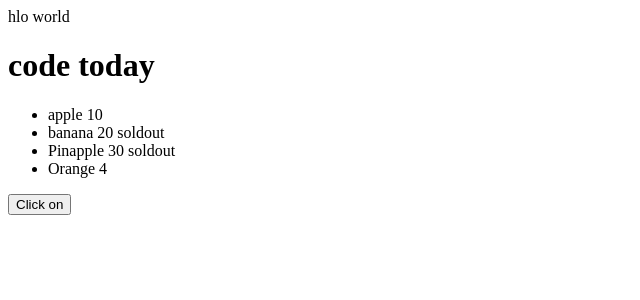
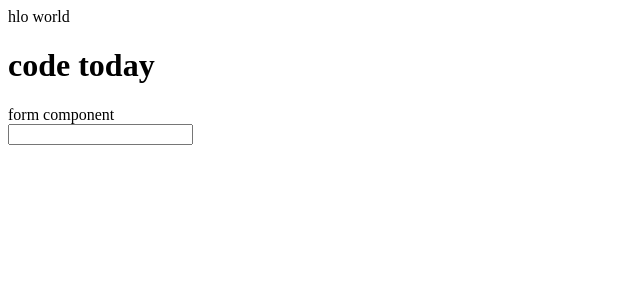
Before and after one commit to Indranil102/MY-react, a React (Vite) app in the folder NewStart/first_lect/: page / in a window 1280 px wide. Shown: the top 300 px of the page, without its empty margins (0-640 px from the left). Built offline with nearby package versions, Linux system fonts and the light colour scheme.

Commit message:
adding form component

```diff
--- a/NewStart/first_lect/src/App.jsx
+++ b/NewStart/first_lect/src/App.jsx
@@ -1,17 +1,19 @@
 
-import Fruits from "./Components/Fruits"
+// import Fruits from "./Components/Fruits"
 import ConditionalComponent from "./Components/ConditionalComponent"
-import Message from "./Components/Message"
+import Form from "./Components/Form"
+// import Message from "./Components/Message"
+// import Counter from "./Components/Counter"
 function App() {
 
-  const  person ={
-    name:"Indu ",
-    message:"hi im there for you",
-    seatNumber:[1,2,34,7],
+  // const  person ={
+  //   name:"Indu ",
+  //   message:"hi im there for you",
+  //   seatNumber:[1,2,34,7],
 
-  }
+  // }
 
-  console.log(person)
+  //console.log(person)
   return (
     <>
       <div>
@@ -19,10 +21,12 @@ function App() {
         </div>
         <ConditionalComponent/>
 
-        <Fruits/>
+        {/* <Fruits/>
         <Message/>
 
+        <Counter/> */}
 
+        <Form/>
 
     </>
   )
--- /dev/null
+++ b/NewStart/first_lect/src/Components/Counter.jsx
@@ -0,0 +1,33 @@
+import { useState } from "react"
+
+const Counter = () => {
+    const [count, setCount]=useState(0) ;
+    const [increment, setIncrement]= useState(1);
+
+    function handleClick(){
+        setCount(count+increment)
+    }
+    function notClick(){
+        setCount(count-increment)  // it is by variable
+    }
+    function increseIncrement(){
+        setIncrement(increment+1)
+    }
+    function decreaseIncrement(){
+        setIncrement(increment-1)
+    }
+  return (
+    <div>
+     <h1> Counter value is : {count}</h1>
+     <button onClick={handleClick}>click</button>
+     <button onClick={notClick}>not click</button>
+
+
+     <h1>We are incrementing by value: {increment}</h1>
+     <button onClick={increseIncrement}>Increment </button>
+     <button onClick={decreaseIncrement}>Decrement </button>
+    </div>
+  )
+}
+
+export default Counter
--- /dev/null
+++ b/NewStart/first_lect/src/Components/Form.jsx
@@ -0,0 +1,21 @@
+import { useState } from "react"
+
+const Form = () => {
+    const [name, setName]= useState("");
+
+    function handleChange(e){
+        //console.log(e.target.value)
+        setName(e.target.value)
+    }
+  return (
+    <div>
+        form component
+        <form >
+            <input onChange={(e)=>handleChange(e)} type="text" value={name} />
+        </form>
+
+    </div>
+  )
+}
+
+export default Form
```
